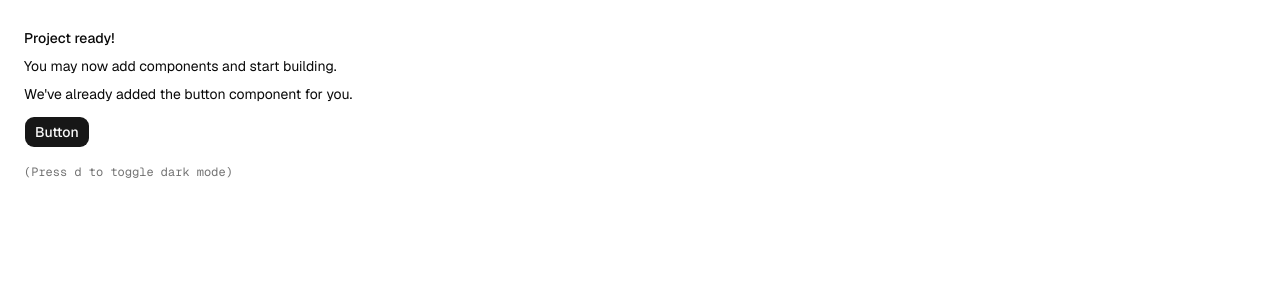
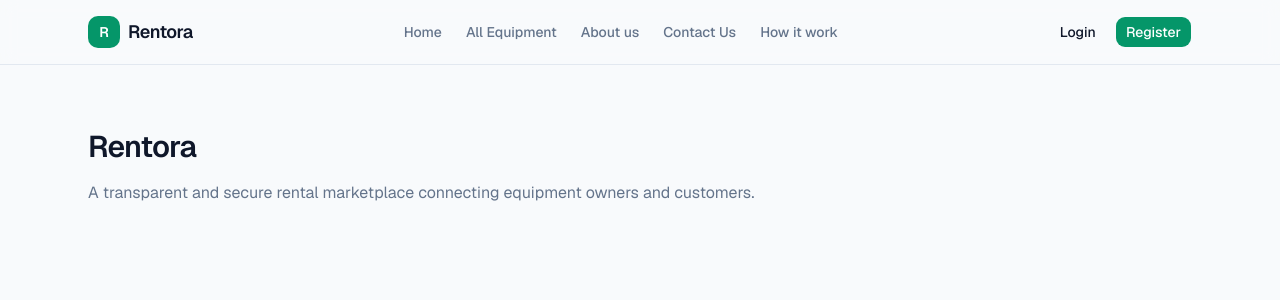
Before and after one commit to anannasaha76/rentora-client, a Next.js app: page / in a window 1280 px wide. Shown: the top 300 px of the page. Built offline with nearby package versions, Linux system fonts and the light colour scheme.

Commit message:
Basic setup and Navbar

```diff
--- /dev/null
+++ b/app/api/auth/[...all]/route.ts
@@ -0,0 +1,4 @@
+import { auth } from "@/lib/auth"; // path to your auth file
+import { toNextJsHandler } from "better-auth/next-js";
+
+export const { POST, GET } = toNextJsHandler(auth);
--- a/app/globals.css
+++ b/app/globals.css
@@ -32,6 +32,7 @@
     --color-secondary: var(--secondary);
     --color-primary-foreground: var(--primary-foreground);
     --color-primary: var(--primary);
+    --color-primary-hover: var(--primary-hover);
     --color-popover-foreground: var(--popover-foreground);
     --color-popover: var(--popover);
     --color-card-foreground: var(--card-foreground);
@@ -48,72 +49,74 @@
 }
 
 :root {
-    --background: oklch(1 0 0);
-    --foreground: oklch(0.145 0 0);
-    --card: oklch(1 0 0);
-    --card-foreground: oklch(0.145 0 0);
-    --popover: oklch(1 0 0);
-    --popover-foreground: oklch(0.145 0 0);
-    --primary: oklch(0.205 0 0);
-    --primary-foreground: oklch(0.985 0 0);
-    --secondary: oklch(0.97 0 0);
-    --secondary-foreground: oklch(0.205 0 0);
-    --muted: oklch(0.97 0 0);
-    --muted-foreground: oklch(0.556 0 0);
-    --accent: oklch(0.97 0 0);
-    --accent-foreground: oklch(0.205 0 0);
+    --background: #f8fafc;
+    --foreground: #0f172a;
+    --card: #ffffff;
+    --card-foreground: #0f172a;
+    --popover: #ffffff;
+    --popover-foreground: #0f172a;
+    --primary: #059669;
+    --primary-hover: #047857;
+    --primary-foreground: #ffffff;
+    --secondary: #1e293b;
+    --secondary-foreground: #ffffff;
+    --muted: #f1f5f9;
+    --muted-foreground: #64748b;
+    --accent: #ecfdf5;
+    --accent-foreground: #0f172a;
     --destructive: oklch(0.577 0.245 27.325);
-    --border: oklch(0.922 0 0);
-    --input: oklch(0.922 0 0);
-    --ring: oklch(0.708 0 0);
-    --chart-1: oklch(0.87 0 0);
-    --chart-2: oklch(0.556 0 0);
-    --chart-3: oklch(0.439 0 0);
-    --chart-4: oklch(0.371 0 0);
-    --chart-5: oklch(0.269 0 0);
+    --border: #e2e8f0;
+    --input: #e2e8f0;
+    --ring: #059669;
+    --chart-1: #34d399;
+    --chart-2: #059669;
+    --chart-3: #047857;
+    --chart-4: #334155;
+    --chart-5: #1e293b;
     --radius: 0.625rem;
-    --sidebar: oklch(0.985 0 0);
-    --sidebar-foreground: oklch(0.145 0 0);
-    --sidebar-primary: oklch(0.205 0 0);
-    --sidebar-primary-foreground: oklch(0.985 0 0);
-    --sidebar-accent: oklch(0.97 0 0);
-    --sidebar-accent-foreground: oklch(0.205 0 0);
-    --sidebar-border: oklch(0.922 0 0);
-    --sidebar-ring: oklch(0.708 0 0);
+    --sidebar: #ffffff;
+    --sidebar-foreground: #0f172a;
+    --sidebar-primary: #059669;
+    --sidebar-primary-foreground: #ffffff;
+    --sidebar-accent: #ecfdf5;
+    --sidebar-accent-foreground: #0f172a;
+    --sidebar-border: #e2e8f0;
+    --sidebar-ring: #059669;
 }
 
 .dark {
-    --background: oklch(0.145 0 0);
-    --foreground: oklch(0.985 0 0);
-    --card: oklch(0.205 0 0);
-    --card-foreground: oklch(0.985 0 0);
-    --popover: oklch(0.205 0 0);
-    --popover-foreground: oklch(0.985 0 0);
-    --primary: oklch(0.922 0 0);
-    --primary-foreground: oklch(0.205 0 0);
-    --secondary: oklch(0.269 0 0);
-    --secondary-foreground: oklch(0.985 0 0);
-    --muted: oklch(0.269 0 0);
-    --muted-foreground: oklch(0.708 0 0);
-    --accent: oklch(0.269 0 0);
-    --accent-foreground: oklch(0.985 0 0);
+    --background: #020617;
+    --foreground: #f8fafc;
+    --card: #0f172a;
+    --card-foreground: #f8fafc;
+    --popover: #0f172a;
+    --popover-foreground: #f8fafc;
+    --primary: #10b981;
+    --primary-hover: #059669;
+    --primary-foreground: #022c22;
+    --secondary: #1e293b;
+    --secondary-foreground: #f8fafc;
+    --muted: #1e293b;
+    --muted-foreground: #94a3b8;
+    --accent: #064e3b;
+    --accent-foreground: #f8fafc;
     --destructive: oklch(0.704 0.191 22.216);
-    --border: oklch(1 0 0 / 10%);
-    --input: oklch(1 0 0 / 15%);
-    --ring: oklch(0.556 0 0);
-    --chart-1: oklch(0.87 0 0);
-    --chart-2: oklch(0.556 0 0);
-    --chart-3: oklch(0.439 0 0);
-    --chart-4: oklch(0.371 0 0);
-    --chart-5: oklch(0.269 0 0);
-    --sidebar: oklch(0.205 0 0);
-    --sidebar-foreground: oklch(0.985 0 0);
-    --sidebar-primary: oklch(0.488 0.243 264.376);
-    --sidebar-primary-foreground: oklch(0.985 0 0);
-    --sidebar-accent: oklch(0.269 0 0);
-    --sidebar-accent-foreground: oklch(0.985 0 0);
-    --sidebar-border: oklch(1 0 0 / 10%);
-    --sidebar-ring: oklch(0.556 0 0);
+    --border: #334155;
+    --input: #334155;
+    --ring: #10b981;
+    --chart-1: #34d399;
+    --chart-2: #10b981;
+    --chart-3: #059669;
+    --chart-4: #64748b;
+    --chart-5: #334155;
+    --sidebar: #0f172a;
+    --sidebar-foreground: #f8fafc;
+    --sidebar-primary: #10b981;
+    --sidebar-primary-foreground: #022c22;
+    --sidebar-accent: #064e3b;
+    --sidebar-accent-foreground: #f8fafc;
+    --sidebar-border: #334155;
+    --sidebar-ring: #10b981;
 }
 
 @layer base {
--- a/app/layout.tsx
+++ b/app/layout.tsx
@@ -2,7 +2,8 @@ import { Geist, Geist_Mono } from "next/font/google"
 
 import "./globals.css"
 import { ThemeProvider } from "@/components/theme-provider"
-import { cn } from "@/lib/utils";
+import { Navbar } from "@/components/navbar"
+import { cn } from "@/lib/utils"
 
 const geist = Geist({subsets:['latin'],variable:'--font-sans'})
 
@@ -23,7 +24,10 @@ export default function RootLayout({
       className={cn("antialiased", fontMono.variable, "font-sans", geist.variable)}
     >
       <body>
-        <ThemeProvider>{children}</ThemeProvider>
+        <ThemeProvider>
+          <Navbar />
+          {children}
+        </ThemeProvider>
       </body>
     </html>
   )
--- a/app/page.tsx
+++ b/app/page.tsx
@@ -1,19 +1,11 @@
-import { Button } from "@/components/ui/button"
-
 export default function Page() {
   return (
-    <div className="flex min-h-svh p-6">
-      <div className="flex max-w-md min-w-0 flex-col gap-4 text-sm leading-loose">
-        <div>
-          <h1 className="font-medium">Project ready!</h1>
-          <p>You may now add components and start building.</p>
-          <p>We&apos;ve already added the button component for you.</p>
-          <Button className="mt-2">Button</Button>
-        </div>
-        <div className="font-mono text-xs text-muted-foreground">
-          (Press <kbd>d</kbd> to toggle dark mode)
-        </div>
-      </div>
-    </div>
+    <main className="mx-auto flex max-w-6xl flex-col gap-4 px-4 py-16 sm:px-6">
+      <h1 className="text-3xl font-semibold tracking-tight">Rentora</h1>
+      <p className="max-w-2xl text-muted-foreground">
+        A transparent and secure rental marketplace connecting equipment owners and
+        customers.
+      </p>
+    </main>
   )
 }
--- /dev/null
+++ b/components/navbar.tsx
@@ -0,0 +1,101 @@
+"use client"
+
+import { Menu, X } from "lucide-react"
+import Link from "next/link"
+import * as React from "react"
+
+import { Button, buttonVariants } from "@/components/ui/button"
+import { cn } from "@/lib/utils"
+
+const navLinks = [
+  { href: "/", label: "Home" },
+  { href: "/equipment", label: "All Equipment" },
+  { href: "/about", label: "About us" },
+  { href: "/contact", label: "Contact Us" },
+  { href: "/how-it-works", label: "How it work" },
+]
+
+export function Navbar() {
+  const [open, setOpen] = React.useState(false)
+
+  return (
+    <header className="sticky top-0 z-50 w-full border-b bg-background/95 backdrop-blur supports-[backdrop-filter]:bg-background/60">
+      <div className="mx-auto flex h-16 max-w-6xl items-center justify-between px-4 sm:px-6">
+        <Link href="/" className="flex items-center gap-2 font-semibold">
+          <span className="flex size-8 items-center justify-center rounded-lg bg-primary text-sm text-primary-foreground">
+            R
+          </span>
+          <span className="text-lg tracking-tight">Rentora</span>
+        </Link>
+
+        <nav className="hidden items-center gap-6 md:flex">
+          {navLinks.map((link) => (
+            <Link
+              key={link.href}
+              href={link.href}
+              className="text-sm font-medium text-muted-foreground transition-colors hover:text-foreground"
+            >
+              {link.label}
+            </Link>
+          ))}
+        </nav>
+
+        <div className="hidden items-center gap-2 md:flex">
+          <Link href="/login" className={cn(buttonVariants({ variant: "ghost" }))}>
+            Login
+          </Link>
+          <Link
+            href="/register"
+            className={cn(buttonVariants({ variant: "default" }))}
+          >
+            Register
+          </Link>
+        </div>
+
+        <Button
+          variant="ghost"
+          size="icon"
+          className="md:hidden"
+          aria-label={open ? "Close menu" : "Open menu"}
+          aria-expanded={open}
+          onClick={() => setOpen((value) => !value)}
+        >
+          {open ? <X /> : <Menu />}
+        </Button>
+      </div>
+
+      {open ? (
+        <div className="border-t bg-background md:hidden">
+          <nav className="mx-auto flex max-w-6xl flex-col gap-1 px-4 py-4 sm:px-6">
+            {navLinks.map((link) => (
+              <Link
+                key={link.href}
+                href={link.href}
+                className="rounded-md px-3 py-2 text-sm font-medium text-muted-foreground hover:bg-muted hover:text-foreground"
+                onClick={() => setOpen(false)}
+              >
+                {link.label}
+              </Link>
+            ))}
+            <div className="mt-2 flex flex-col gap-2 border-t pt-4">
+              <Link
+                href="/login"
+                className={cn(buttonVariants({ variant: "outline" }), "w-full")}
+                onClick={() => setOpen(false)}
+              >
+                Login
+              </Link>
+              <Link
+                href="/register"
+                className={cn(buttonVariants({ variant: "default" }), "w-full")}
+                onClick={() => setOpen(false)}
+              >
+                Register
+              </Link>
+            </div>
+          </nav>
+        </div>
+      ) : null}
+    </header>
+  )
+}
--- a/components/ui/button.tsx
+++ b/components/ui/button.tsx
@@ -7,7 +7,7 @@ const buttonVariants = cva(
   {
     variants: {
       variant: {
-        default: "bg-primary text-primary-foreground hover:bg-primary/80",
+        default: "bg-primary text-primary-foreground hover:bg-primary-hover",
         outline:
           "border-border bg-background hover:bg-muted hover:text-foreground aria-expanded:bg-muted aria-expanded:text-foreground dark:border-input dark:bg-input/30 dark:hover:bg-input/50",
         secondary:
--- /dev/null
+++ b/lib/auth-client.ts
@@ -0,0 +1,6 @@
+import { createAuthClient } from "better-auth/react"
+export const authClient = createAuthClient({
+    /** The base URL of the server (optional if you're using the same domain) */
+    baseURL: process.env.BETTER_AUTH_URL,
+})
+export const { signIn, signUp, useSession } = createAuthClient()
--- /dev/null
+++ b/lib/auth.ts
@@ -0,0 +1,22 @@
+import { betterAuth } from "better-auth";
+import { MongoClient } from "mongodb";
+import { mongodbAdapter } from "@better-auth/mongo-adapter";
+
+const client = new MongoClient("mongodb://localhost:27017/database");
+const db = client.db('rentoradb');
+
+export const auth = betterAuth({
+
+    emailAndPassword: {
+    enabled: true,
+  },
+  socialProviders: {
+        google: {
+            clientId: process.env.GOOGLE_CLIENT_ID as string,
+            clientSecret: process.env.GOOGLE_CLIENT_SECRET as string,
+        },
+    },
+  database: mongodbAdapter(db, {
+    client,
+  }),
+});
--- a/package.json
+++ b/package.json
@@ -13,9 +13,12 @@
   },
   "dependencies": {
     "@base-ui/react": "^1.9.0",
+    "@better-auth/mongo-adapter": "^1.7.27",
+    "better-auth": "^1.7.27",
     "class-variance-authority": "^0.7.1",
     "cn": "^0.5.2",
     "lucide-react": "^1.77.0",
+    "mongodb": "^7.9.1",
     "next": "16.4.5",
     "next-themes": "^0.4.6",
     "react": "19.3.1",
```
Also changed, not shown: 1 other file (tests, documents, lock files or other folders).
